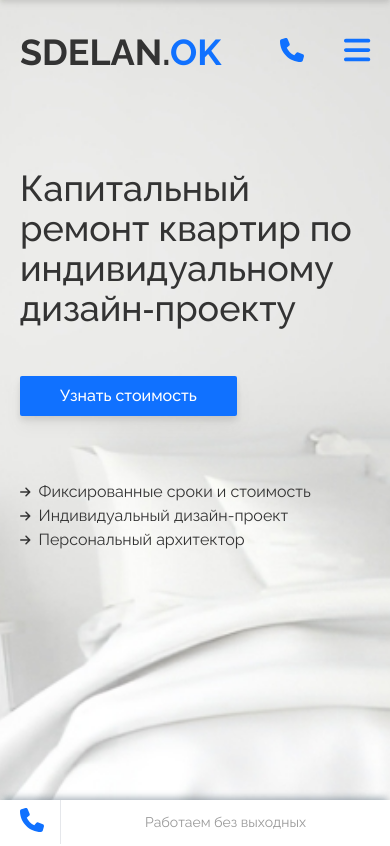
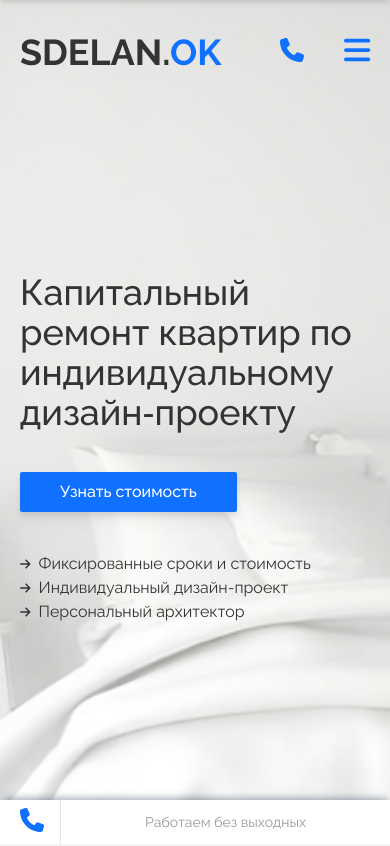
Before and after one commit to ilyagarbuz/sdelanok, a Vue app: page / in a window 390 px wide. Shown: the top 846 px of the page. Built offline with nearby package versions, Linux system fonts and the light colour scheme.

Commit message:
Fix bags

```diff
--- a/src/components/header/BaseHeader.vue
+++ b/src/components/header/BaseHeader.vue
@@ -21,7 +21,7 @@
       </div>
     </div>
     <!-- Container -->
-    <div class="container flex justify-between items-center pt-8 mb-24">
+    <div class="container flex justify-between items-center pt-8">
       <!-- Logo Block -->
       <div class="logo header__logo">
         <a href="#">
--- a/src/components/hero/HeroBackcround.vue
+++ b/src/components/hero/HeroBackcround.vue
@@ -1,7 +1,7 @@
 <template>
   <!-- Hero background -->
   <div
-    class="hero__background absolute -z-10 top-0 right-0 left-0 h-full pointer-events-none"
+    class="hero__background absolute -z-10 top-0 right-0 left-0 h-screen pointer-events-none overflow-hidden"
   ></div>
 </template>
 
--- a/src/components/hero/HeroSection.vue
+++ b/src/components/hero/HeroSection.vue
@@ -1,17 +1,17 @@
 <template>
   <!-- Hero Section -->
-  <section class="flex items-center">
+  <section class="flex hero-height overflow-hidden">
     <HeroBackground />
     <!-- Hero container -->
-    <div class="container hero-height md:pt-16">
+    <div class="container flex flex-col justify-center h-full">
       <!-- Hero content -->
-      <div class="md:text-center">
+      <div class="md:text-center flex flex-col gap-10">
         <!-- Hero heading -->
-        <h1 class="text-4xl font-medium mb-12 md:max-w-2xl md:mx-auto">
+        <h1 class="text-4xl font-medium md:max-w-2xl md:mx-auto">
           Капитальный ремонт квартир по индивидуальному дизайн‑проекту
         </h1>
         <!-- Hero action -->
-        <div class="mb-16">
+        <div class="">
           <button @click="eventModal" class="btn">Узнать стоимость</button>
         </div>
         <!-- Hero benifits -->
@@ -63,6 +63,6 @@ export default {
 
 <style scoped>
 .hero-height {
-  height: calc(100vh + 200px);
+  height: 89vh;
 }
 </style>
--- a/src/components/portfolio/PortfolioSection.vue
+++ b/src/components/portfolio/PortfolioSection.vue
@@ -12,3 +12,9 @@
     </div>
   </section>
 </template>
+
+<style scoped>
+section {
+  background-color: #f4f2f5;
+}
+</style>
```
